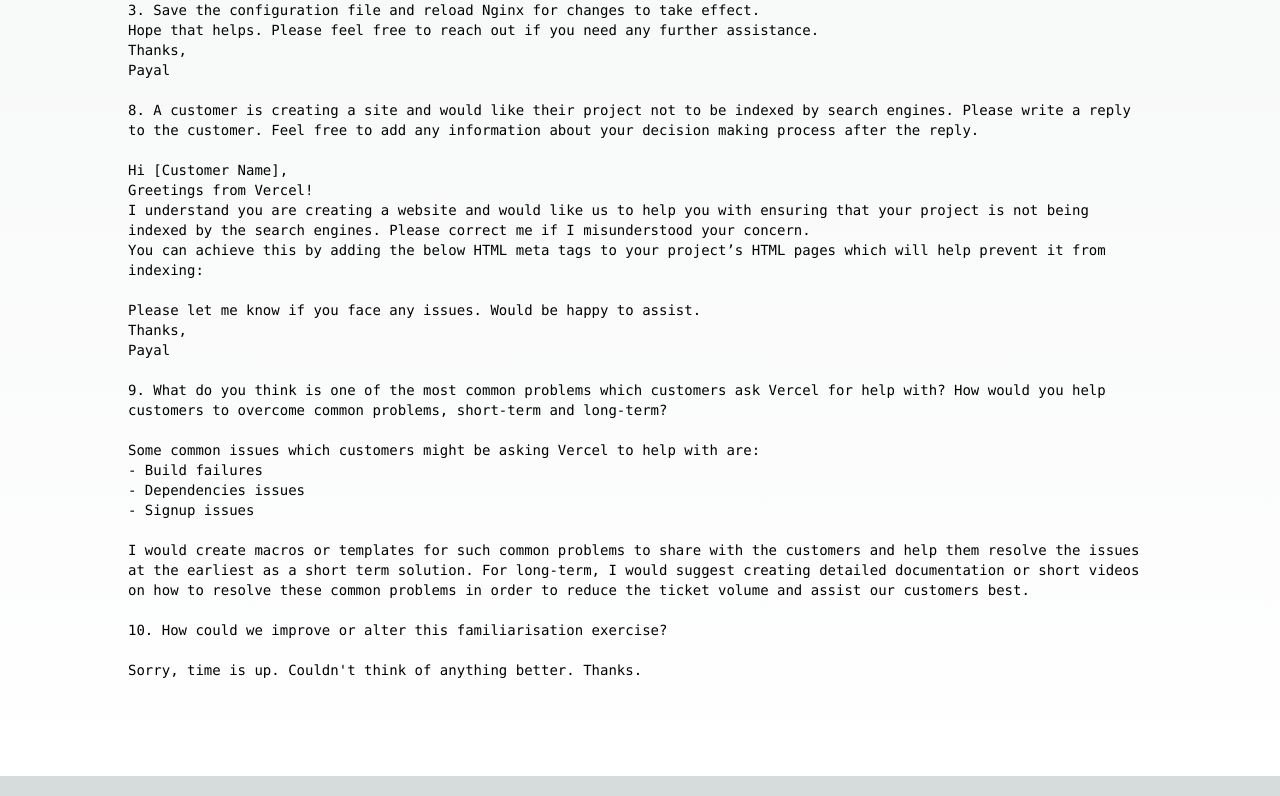
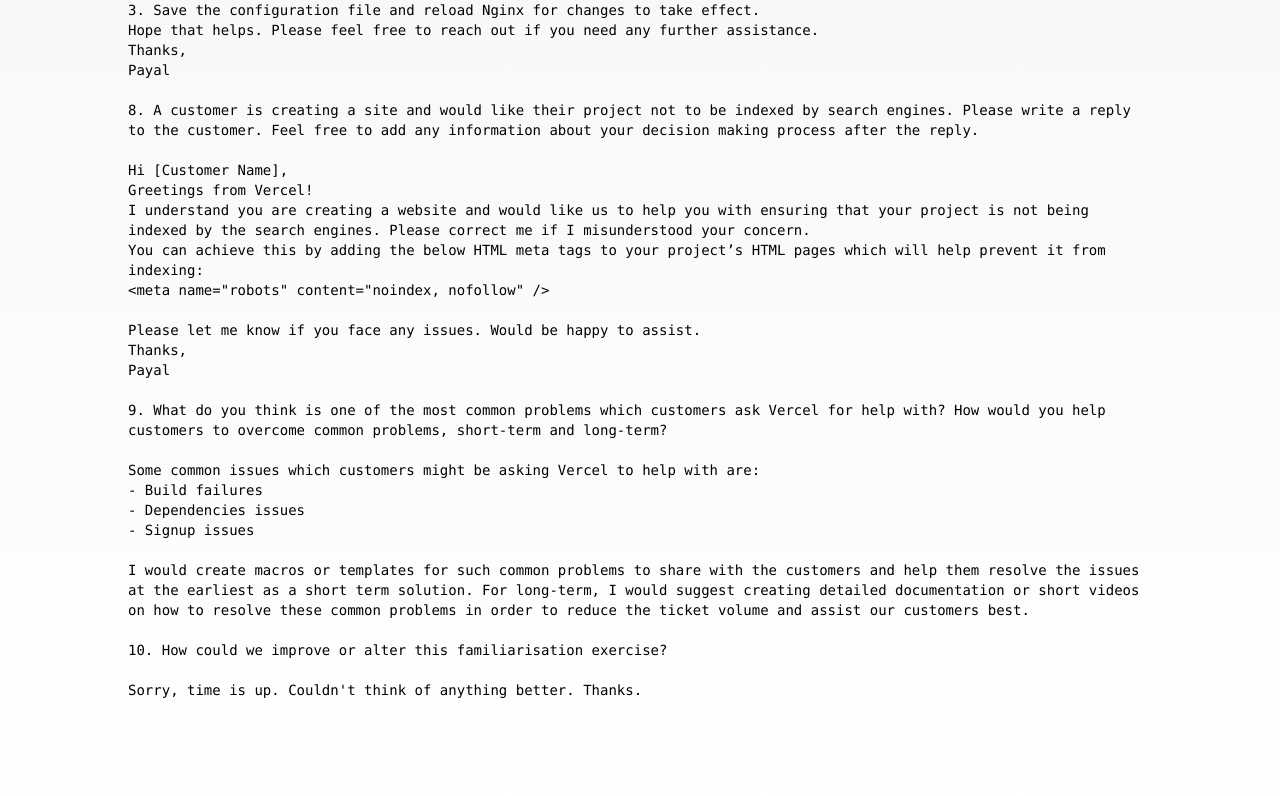
Before and after one commit to payalgupta4639/payal-nextjs, a Next.js app: page / in a window 1280 px wide. Shown: the part 3556-4352 px from the top of the page. Built offline with nearby package versions, Linux system fonts and the light colour scheme.

Commit message:
Update page.tsx

```diff
--- a/app/page.tsx
+++ b/app/page.tsx
@@ -195,6 +195,9 @@
             <ul>
               <li>1. Open your Nginx configuration file for editing.</li>
               <li>2. Add the following 'location' block inside your server block:</li>
+              <code>
+
+              </code>
               <li>3. Save the configuration file and reload Nginx for changes to take effect.</li>
             </ul>
             <p>
@@ -225,7 +228,7 @@
               You can achieve this by adding the below HTML meta tags to your project’s HTML pages which will help prevent it from indexing:<br/>
             </p>
             <p>
-              <meta name="robots" content="noindex, nofollow"/>
+              &lt;meta name=&quot;robots&quot; content=&quot;noindex, nofollow&quot; /&gt;
             </p><br/>
             <p>
               Please let me know if you face any issues. Would be happy to assist.
```
